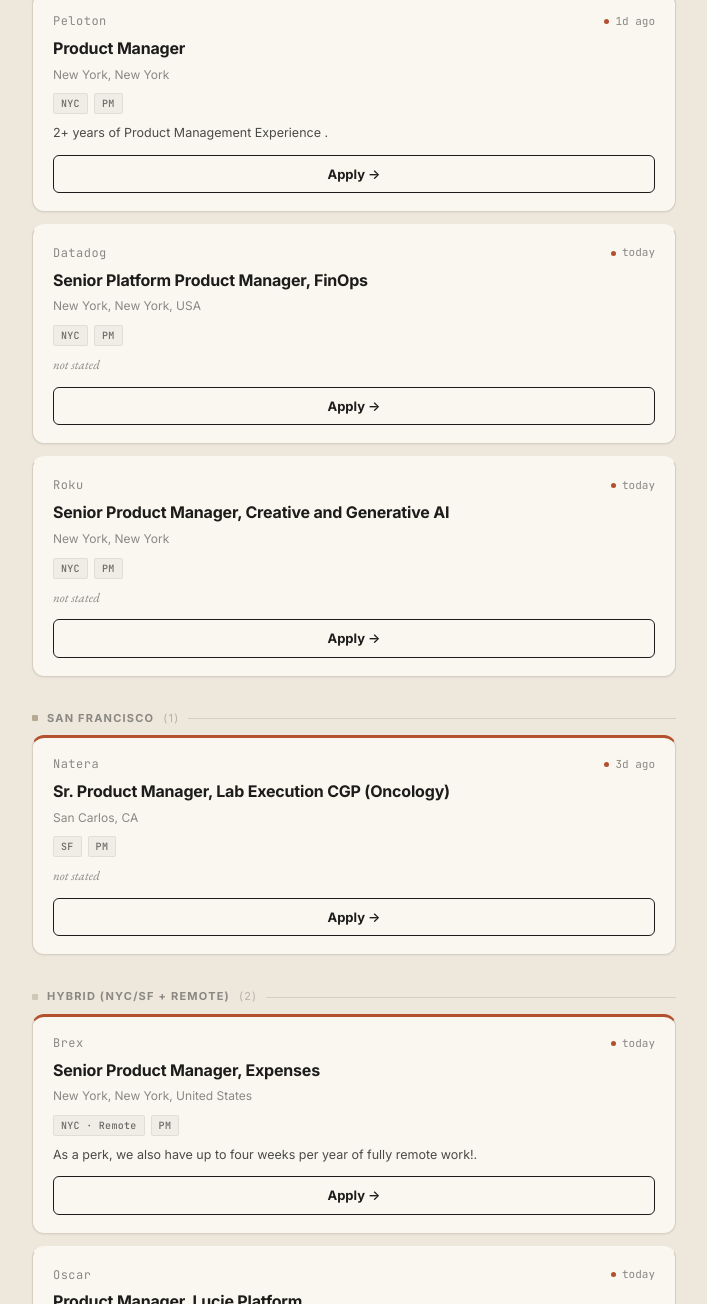
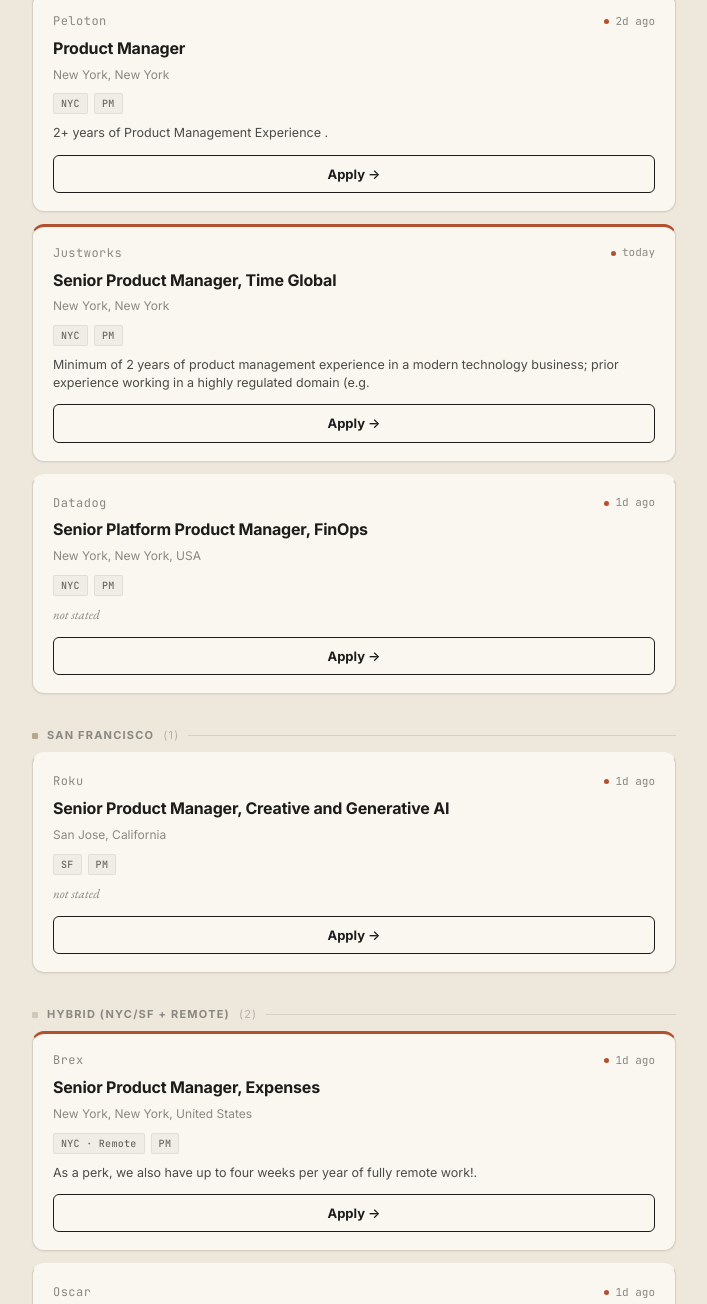
Before and after one commit to spEROwli/pm-farm, a plain HTML site: page pm_roles.html in a window 1280 px wide. Shown: the part 301-1605 px from the top of the page, without its empty margins (286-993 px from the left). Drawn offline with nearby package versions, Linux system fonts and the light colour scheme.

Commit message:
daily update 2026-11-25

```diff
--- a/pm_roles.html
+++ b/pm_roles.html
@@ -5,7 +5,7 @@
 <meta property="og:title" content="PM Roles — Live Board">
 <meta property="og:description" content="Live aggregator of PM roles from Greenhouse, Ashby, Lever, and other ATS · filtered to NYC, SF, and U.S. remote · entry to mid-level">
 <meta property="og:url" content="https://sperowli.github.io/pm-farm/pm_roles.html">
-<title>PM Roles — 2026-11-24</title>
+<title>PM Roles — 2026-11-25</title>
 <link rel="preconnect" href="https://fonts.googleapis.com">
 <link rel="preconnect" href="https://fonts.gstatic.com" crossorigin>
 <link href="https://fonts.googleapis.com/css2?family=EB+Garamond:ital,wght@0,400;0,500;1,400&family=Inter:wght@400;500;700&family=JetBrains+Mono:wght@400;500&display=swap" rel="stylesheet">
@@ -125,7 +125,7 @@
 <header>
  <div class="hwrap">
   <div class="htop">
-    <div class="hbrand"><h1>PM Roles</h1><span class="subtitle">updated 2026-11-24</span></div>
+    <div class="hbrand"><h1>PM Roles</h1><span class="subtitle">updated 2026-11-25</span></div>
     <span class="count" id="count">10 shown</span>
   </div>
   <p class="hdesc">Live aggregator of PM roles from Greenhouse, Ashby, Lever, and other ATS · filtered to NYC, SF, and U.S. remote · entry to mid-level</p>
@@ -147,7 +147,7 @@
   <div data-sec="1" class="card pri" data-loc="nyc" data-age="0" data-pri="1" data-applied="0" data-hw="1" data-role="pm" data-src="Greenhouse" data-search="peloton product manager new york, new york">
     <div class="top">
       <div class="co">Peloton</div>
-      <span class="ag ag-fresh">1d ago</span>
+      <span class="ag ag-fresh">2d ago</span>
     </div>
     <div class="ti">Product Manager</div>
     <div class="lo">New York, New York</div>
@@ -155,10 +155,21 @@
     <div class="ye yr">2+ years of Product Management Experience .</div>
     <a class="btn" href="https://careers.onepeloton.com/en/all-jobs/?gh_jid=8399956" target="_blank" rel="noopener">Apply →</a>
   </div>
+  <div data-sec="1" class="card pri" data-loc="nyc" data-age="0" data-pri="1" data-applied="0" data-hw="1" data-role="pm" data-src="Greenhouse" data-search="justworks senior product manager, time global  new york, new york">
+    <div class="top">
+      <div class="co">Justworks</div>
+      <span class="ag ag-fresh">today</span>
+    </div>
+    <div class="ti">Senior Product Manager, Time Global </div>
+    <div class="lo">New York, New York</div>
+    <div class="tags"><span class="pill pl-nyc">NYC</span><span class="pill pl-role pl-rt-pm">PM</span></div>
+    <div class="ye yr">Minimum of 2 years of product management experience in a modern technology business; prior experience working in a highly regulated domain (e.g.</div>
+    <a class="btn" href="https://boards.greenhouse.io/justworks/jobs/8112394?gh_jid=8112394" target="_blank" rel="noopener">Apply →</a>
+  </div>
   <div data-sec="1" class="card" data-loc="nyc" data-age="0" data-pri="0" data-applied="0" data-hw="0" data-role="pm" data-src="Greenhouse" data-search="datadog senior platform product manager, finops new york, new york, usa">
     <div class="top">
       <div class="co">Datadog</div>
-      <span class="ag ag-fresh">today</span>
+      <span class="ag ag-fresh">1d ago</span>
     </div>
     <div class="ti">Senior Platform Product Manager, FinOps</div>
     <div class="lo">New York, New York, USA</div>
@@ -166,34 +177,23 @@
     <div class="ye ns">not stated</div>
     <a class="btn" href="https://careers.datadoghq.com/detail/8414413/?gh_jid=8414413" target="_blank" rel="noopener">Apply →</a>
   </div>
-  <div data-sec="1" class="card" data-loc="nyc" data-age="0" data-pri="0" data-applied="0" data-hw="0" data-role="pm" data-src="Greenhouse" data-search="roku senior product manager, creative and generative ai new york, new york">
+  <div class="sec" data-sec="2" data-tier="1">San Francisco <span class="sec-count">(1)</span></div>
+  <div data-sec="2" class="card" data-loc="sf" data-age="0" data-pri="0" data-applied="0" data-hw="0" data-role="pm" data-src="Greenhouse" data-search="roku senior product manager, creative and generative ai san jose, california">
     <div class="top">
       <div class="co">Roku</div>
-      <span class="ag ag-fresh">today</span>
+      <span class="ag ag-fresh">1d ago</span>
     </div>
     <div class="ti">Senior Product Manager, Creative and Generative AI</div>
-    <div class="lo">New York, New York</div>
-    <div class="tags"><span class="pill pl-nyc">NYC</span><span class="pill pl-role pl-rt-pm">PM</span></div>
-    <div class="ye ns">not stated</div>
-    <a class="btn" href="https://www.weareroku.com/jobs/8263080?gh_jid=8263080" target="_blank" rel="noopener">Apply →</a>
-  </div>
-  <div class="sec" data-sec="2" data-tier="1">San Francisco <span class="sec-count">(1)</span></div>
-  <div data-sec="2" class="card pri" data-loc="sf" data-age="0" data-pri="1" data-applied="0" data-hw="1" data-role="pm" data-src="Greenhouse" data-search="natera sr. product manager, lab execution cgp (oncology) san carlos, ca">
-    <div class="top">
-      <div class="co">Natera</div>
-      <span class="ag ag-fresh">3d ago</span>
-    </div>
-    <div class="ti">Sr. Product Manager, Lab Execution CGP (Oncology)</div>
-    <div class="lo">San Carlos, CA</div>
+    <div class="lo">San Jose, California</div>
     <div class="tags"><span class="pill pl-sf">SF</span><span class="pill pl-role pl-rt-pm">PM</span></div>
     <div class="ye ns">not stated</div>
-    <a class="btn" href="https://job-boards.greenhouse.io/natera/jobs/6252788004" target="_blank" rel="noopener">Apply →</a>
+    <a class="btn" href="https://www.weareroku.com/jobs/8325014?gh_jid=8325014" target="_blank" rel="noopener">Apply →</a>
   </div>
   <div class="sec" data-sec="3" data-tier="2">Hybrid (NYC/SF + Remote) <span class="sec-count">(2)</span></div>
   <div data-sec="3" class="card pri" data-loc="remote+nyc" data-age="0" data-pri="1" data-applied="0" data-hw="0" data-role="pm" data-src="Greenhouse" data-search="brex senior product manager, expenses new york, new york, united states">
     <div class="top">
       <div class="co">Brex</div>
-      <span class="ag ag-fresh">today</span>
+      <span class="ag ag-fresh">1d ago</span>
     </div>
     <div class="ti">Senior Product Manager, Expenses</div>
     <div class="lo">New York, New York, United States</div>
@@ -204,7 +204,7 @@
   <div data-sec="3" class="card" data-loc="remote+nyc" data-age="0" data-pri="0" data-applied="0" data-hw="0" data-role="pm" data-src="Greenhouse" data-search="oscar product manager, lucie platform new york, new york, united states">
     <div class="top">
       <div class="co">Oscar</div>
-      <span class="ag ag-fresh">today</span>
+      <span class="ag ag-fresh">1d ago</span>
     </div>
     <div class="ti">Product Manager, Lucie Platform</div>
     <div class="lo">New York, New York, United States</div>
@@ -216,7 +216,7 @@
   <div data-sec="4" class="card pri" data-loc="remote" data-age="0" data-pri="1" data-applied="0" data-hw="1" data-role="pm" data-src="Greenhouse" data-search="reddit product manager, ai foundations remote - united states">
     <div class="top">
       <div class="co">Reddit</div>
-      <span class="ag ag-fresh">1d ago</span>
+      <span class="ag ag-fresh">2d ago</span>
     </div>
     <div class="ti">Product Manager, AI Foundations</div>
     <div class="lo">Remote - United States</div>
@@ -227,7 +227,7 @@
   <div data-sec="4" class="card pri" data-loc="remote" data-age="0" data-pri="1" data-applied="0" data-hw="1" data-role="pm" data-src="Greenhouse" data-search="reddit product manager, developer ecosystem remote - united states">
     <div class="top">
       <div class="co">Reddit</div>
-      <span class="ag ag-fresh">1d ago</span>
+      <span class="ag ag-fresh">2d ago</span>
     </div>
     <div class="ti">Product Manager, Developer Ecosystem</div>
     <div class="lo">Remote - United States</div>
@@ -238,7 +238,7 @@
   <div data-sec="4" class="card pri" data-loc="remote" data-age="0" data-pri="1" data-applied="0" data-hw="1" data-role="pm" data-src="Greenhouse" data-search="reddit product manager, ecosystem relevance remote - united states">
     <div class="top">
       <div class="co">Reddit</div>
-      <span class="ag ag-fresh">1d ago</span>
+      <span class="ag ag-fresh">2d ago</span>
     </div>
     <div class="ti">Product Manager, Ecosystem Relevance</div>
     <div class="lo">Remote - United States</div>
@@ -249,7 +249,7 @@
   <div data-sec="4" class="card" data-loc="remote" data-age="0" data-pri="0" data-applied="0" data-hw="0" data-role="pm" data-src="Greenhouse" data-search="gitlab senior product manager, switchboard remote, united states">
     <div class="top">
       <div class="co">Gitlab</div>
-      <span class="ag ag-fresh">1d ago</span>
+      <span class="ag ag-fresh">2d ago</span>
     </div>
     <div class="ti">Senior Product Manager, Switchboard</div>
     <div class="lo">Remote, United States</div>
@@ -265,22 +265,11 @@
   <details>
     <summary>Stretch bucket — 4+ yrs stated (3 roles)</summary>
     <div id="blist">
-  <div class="sec" data-sec="1" data-tier="0">New York City <span class="sec-count">(2)</span></div>
-  <div data-sec="1" class="card pri" data-loc="nyc" data-age="0" data-pri="1" data-applied="0" data-hw="1" data-role="pm" data-src="Greenhouse" data-search="roku senior product manager, advertising – supply integrations new york, new york">
-    <div class="top">
-      <div class="co">Roku</div>
-      <span class="ag ag-fresh">today</span>
-    </div>
-    <div class="ti">Senior Product Manager, Advertising – Supply Integrations</div>
-    <div class="lo">New York, New York</div>
-    <div class="tags"><span class="pill pl-nyc">NYC</span><span class="pill pl-role pl-rt-pm">PM</span></div>
-    <div class="ye yr">p]:inline&quot; data-streamdown=&quot;list-item&quot;&gt;4+ years of product management experience, with at least 2 years in an RTB-enabled ad technology company (large publisher operating a scaled exchange, SSP, or DSP).</div>
-    <a class="btn" href="https://www.weareroku.com/jobs/7822355?gh_jid=7822355" target="_blank" rel="noopener">Apply →</a>
-  </div>
+  <div class="sec" data-sec="1" data-tier="0">New York City <span class="sec-count">(1)</span></div>
   <div data-sec="1" class="card" data-loc="nyc" data-age="0" data-pri="0" data-applied="0" data-hw="0" data-role="pm" data-src="Greenhouse" data-search="roku senior product manager, advertising – exchange optimization new york, new york">
     <div class="top">
       <div class="co">Roku</div>
-      <span class="ag ag-fresh">today</span>
+      <span class="ag ag-fresh">1d ago</span>
     </div>
     <div class="ti">Senior Product Manager, Advertising – Exchange Optimization</div>
     <div class="lo">New York, New York</div>
@@ -288,7 +277,18 @@
     <div class="ye yr">p]:inline&quot; data-streamdown=&quot;list-item&quot;&gt;6+ years of product management experience, with at least 3 years at an RTB-enabled ad tech company such as a large publisher operating a scaled exchange, SSP, or DSP, with direct involvement in programmatic optimization at scale.</div>
     <a class="btn" href="https://www.weareroku.com/jobs/8145007?gh_jid=8145007" target="_blank" rel="noopener">Apply →</a>
   </div>
-  <div class="sec" data-sec="2" data-tier="1">San Francisco <span class="sec-count">(1)</span></div>
+  <div class="sec" data-sec="2" data-tier="1">San Francisco <span class="sec-count">(2)</span></div>
+  <div data-sec="2" class="card pri" data-loc="sf" data-age="0" data-pri="1" data-applied="0" data-hw="1" data-role="pm" data-src="Greenhouse" data-search="roku senior product manager, advertising – supply integrations san jose, california">
+    <div class="top">
+      <div class="co">Roku</div>
+      <span class="ag ag-fresh">1d ago</span>
+    </div>
+    <div class="ti">Senior Product Manager, Advertising – Supply Integrations</div>
+    <div class="lo">San Jose, California</div>
+    <div class="tags"><span class="pill pl-sf">SF</span><span class="pill pl-role pl-rt-pm">PM</span></div>
+    <div class="ye yr">p]:inline&quot; data-streamdown=&quot;list-item&quot;&gt;4+ years of product management experience, with at least 2 years in an RTB-enabled ad technology company (large publisher operating a scaled exchange, SSP, or DSP).</div>
+    <a class="btn" href="https://www.weareroku.com/jobs/7871135?gh_jid=7871135" target="_blank" rel="noopener">Apply →</a>
+  </div>
   <div data-sec="2" class="card" data-loc="sf" data-age="0" data-pri="0" data-applied="0" data-hw="0" data-role="pm" data-src="Greenhouse" data-search="workato senior product manager (enterprise mcp/ai control plane) palo alto, california">
     <div class="top">
       <div class="co">Workato</div>
```
